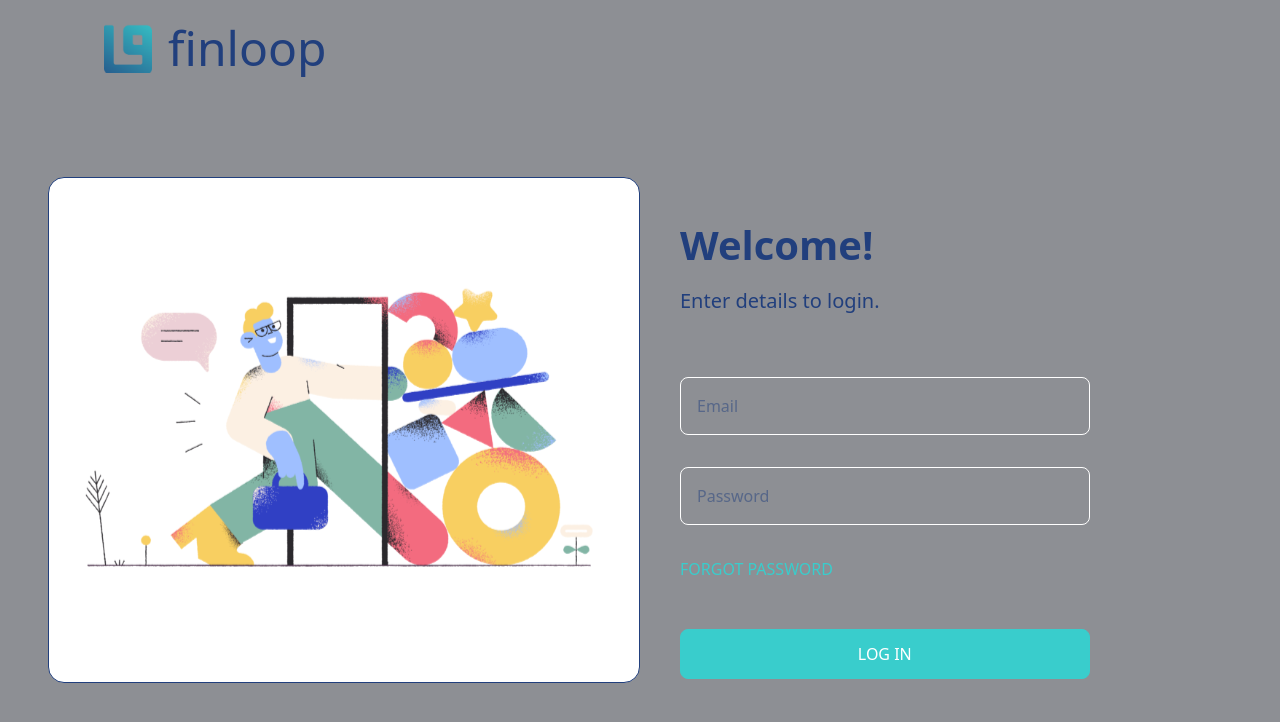
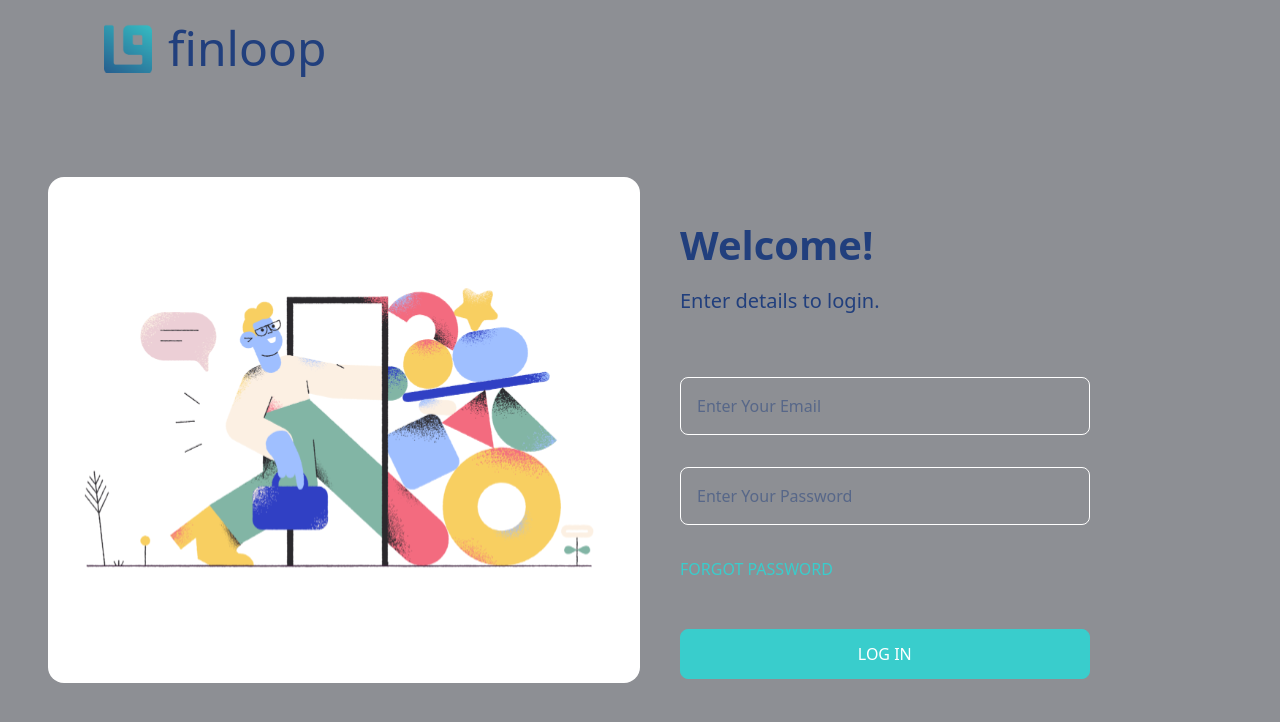
Before and after one commit to TaiwoSaidat/finloop-app, a Next.js app: page / in a window 1280 px wide. Shown: the top 722 px of the page. Built offline with nearby package versions, Linux system fonts and the light colour scheme.

Commit message:
feat: add verification to login and add navigation router to dashboard

```diff
--- a/package.json
+++ b/package.json
@@ -9,10 +9,13 @@
     "lint": "next lint"
   },
   "dependencies": {
+    "@hookform/resolvers": "^5.1.1",
     "next": "15.3.1",
     "react": "^19.0.0",
     "react-dom": "^19.0.0",
-    "react-icons": "^5.5.0"
+    "react-hook-form": "^7.59.0",
+    "react-icons": "^5.5.0",
+    "yup": "^1.6.1"
   },
   "devDependencies": {
     "@tailwindcss/postcss": "^4.1.5",
--- a/src/components/FormComponents/LoginForm.tsx
+++ b/src/components/FormComponents/LoginForm.tsx
@@ -1,15 +1,41 @@
 "use client";
-import React from "react";
+import React, { useEffect } from "react";
 import Link from "next/link";
 import Image from "next/image";
 import homeImage from "../../assets/homeImage.svg";
+import { yupResolver } from "@hookform/resolvers/yup";
+import * as yup from "yup";
+import { useForm } from "react-hook-form";
+import { IFormInput } from "@/types/dashboard";
+import { useRouter } from "next/navigation";
+
+const schema = yup.object().shape({
+  email: yup.string().email("invalid email").required("email is required"),
+  password: yup.string().min(6).required("passwrod is required"),
+});
 
 const LogInForm = () => {
+  const {
+    register,
+    handleSubmit,
+    // setValue,
+    formState: { errors },
+  } = useForm<IFormInput>({ resolver: yupResolver(schema) });
+  const router = useRouter();
+
+  const onSubmit = (data: IFormInput) => {
+    console.log("data is", data);
+    router.push('/dashboard');
+  };
+
+  // useEffect(() => {
+  //   setValue("email", "a@b.gmail.com");
+  // }, [setValue]);
   return (
     <>
       <div className=" grid grid-cols-1 md:grid-cols-2 lg:grid-cols-2 space-y-5  ">
         {/* left side */}
-        <div className="bg-white rounded-2xl border ">
+        <div className="bg-white rounded-2xl  ">
           <Image
             src={homeImage}
             alt=""
@@ -26,23 +52,43 @@ const LogInForm = () => {
 
           {/* form */}
           <div className=" ">
-            <form action="#" method="post" className=" space-y-8 ">
+            <form
+              // action="#"
+              // method="post"
+              className=" space-y-8 "
+              onSubmit={handleSubmit(onSubmit)}
+            >
               {/* Email */}
+              <div className="">
                 <input
+                  {...register("email")}
                   type="email"
-                name=""
+                  name="email"
                   id=""
-                placeholder="Email"
-                className="inputClass border border-white"
+                  placeholder="Enter Your Email"
+                  className="inputClass border border-white outline-0"
                 />
+                {errors.email && (
+                  <p className="text-red-500 text-sm">{errors.email.message}</p>
+                )}
+              </div>
+
               {/* Password */}
+              <div className="">
                 <input
+                  {...register("password")}
                   type="password"
-                name=""
+                  name="password"
                   id=""
-                placeholder="Password"
-                className="inputClass border border-white"
+                  placeholder="Enter Your Password"
+                  className="inputClass border border-white outline-0"
                 />
+                {errors.password && (
+                  <p className="text-red-500 text-sm">
+                    {errors.password.message}
+                  </p>
+                )}
+              </div>
 
               {/* Forgot Password */}
               <Link href="/">
@@ -51,14 +97,14 @@ const LogInForm = () => {
                 </p>
               </Link>
               {/* button */}
-              <Link href="/dashboard">
+              {/* <Link href="/dashboard"> */}
               <button
                 type="submit"
-                  className=" w-full md:w-[80%] lg:w-[80%]  bg-blue-light hover:bg-blue-dark text-white mt-12 py-3 border border-blue-light rounded-lg"
+                className=" w-full md:w-[80%] lg:w-[80%]  bg-blue-light hover:bg-blue-dark text-white mt-12 py-3 border border-blue-light hover:border-blue-dark rounded-lg"
               >
                 LOG IN
               </button>
-              </Link>
+              {/* </Link> */}
             </form>
           </div>
         </div>
--- a/src/types/dashboard/index.ts
+++ b/src/types/dashboard/index.ts
@@ -35,3 +35,9 @@ export type UsersProps = {
 //   path?: string;
 //   icon?: IconType;
 // };
+
+
+export interface IFormInput {
+  email: string;
+  password: string;
+}
```
Also changed, not shown: 1 other file (tests, documents, lock files or other folders). Lines whose indentation alone changed are shown as unchanged.
